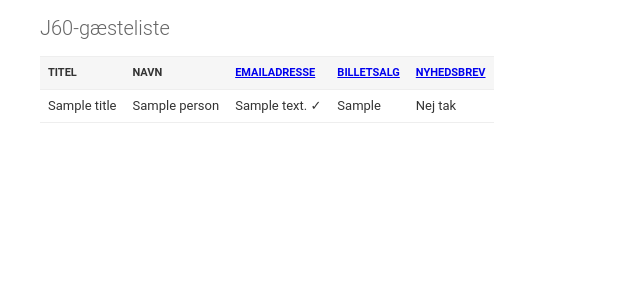
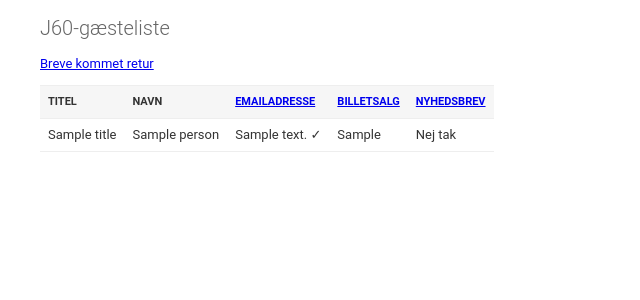
Before and after one commit to TK-IT/j60adm, a Django app: template j60adm/templates/person_list.html in a window 1280 px wide. Shown: the top 300 px of the page, without its empty margins (0-640 px from the left). Run offline with Django 3.2, Linux system fonts and the light colour scheme; the template is opened without the code that fills it: most values are stand-ins (such as "Sample title", 1, 10 or a date in 2020).

Commit message:
Add letter_bounce link

```diff
--- a/j60adm/templates/person_list.html
+++ b/j60adm/templates/person_list.html
@@ -2,6 +2,9 @@
 {% block title %}Personer{% endblock %}
 {% block content %}
 <h1>J60-gæsteliste</h1>
+<p>
+<a href="{% url 'letter_bounce' %}">Breve kommet retur</a>
+</p>
 <table>
 <thead>
 <tr>
```
